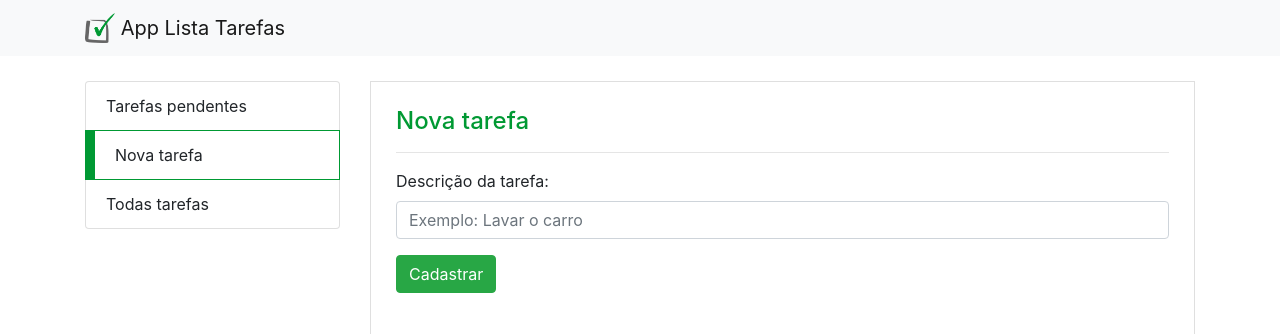
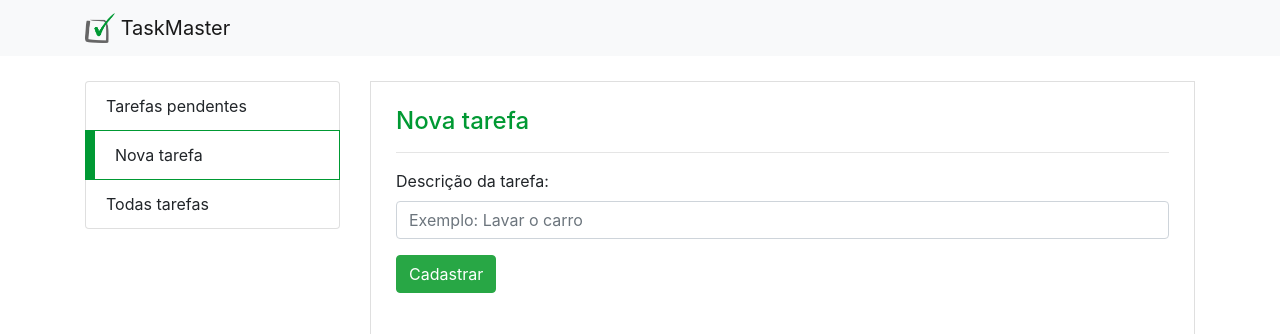
Before and after one commit to kaikerochadev/TaskMaster, a PHP site: page /nova_tarefa.php in a window 1280 px wide. Shown: the top 334 px of the page. Run offline with PHP 8.4, Linux system fonts and the light colour scheme; some libraries are stand-ins or nearby versions.

Commit message:
Adding a new name to the project

```diff
--- a/index.php
+++ b/index.php
@@ -7,7 +7,7 @@
 	<head>
 		<meta charset="utf-8" />
 		<meta name="viewport" content="width=device-width, initial-scale=1">
-		<title>App Lista Tarefas</title>
+		<title>TaskMaster</title>
 
 		<link rel="stylesheet" href="css/estilo.css">
 		<link rel="stylesheet" href="https://stackpath.bootstrapcdn.com/bootstrap/4.1.3/css/bootstrap.min.css" integrity="sha384-MCw98/SFnGE8fJT3GXwEOngsV7Zt27NXFoaoApmYm81iuXoPkFOJwJ8ERdknLPMO" crossorigin="anonymous">
@@ -66,7 +66,7 @@
 			<div class="container">
 				<a class="navbar-brand" href="#">
 					<img src="img/logo.png" width="30" height="30" class="d-inline-block align-top" alt="">
-					App Lista Tarefas
+					TaskMaster
 				</a>
 			</div>
 		</nav>
--- a/nova_tarefa.php
+++ b/nova_tarefa.php
@@ -2,7 +2,7 @@
 	<head>
 		<meta charset="utf-8" />
 		<meta name="viewport" content="width=device-width, initial-scale=1">
-		<title>App Lista Tarefas</title>
+		<title>TaskMaster</title>
 
 		<link rel="stylesheet" href="css/estilo.css">
 		<link rel="stylesheet" href="https://stackpath.bootstrapcdn.com/bootstrap/4.1.3/css/bootstrap.min.css" integrity="sha384-MCw98/SFnGE8fJT3GXwEOngsV7Zt27NXFoaoApmYm81iuXoPkFOJwJ8ERdknLPMO" crossorigin="anonymous">
@@ -14,7 +14,7 @@
 			<div class="container">
 				<a class="navbar-brand" href="#">
 					<img src="img/logo.png" width="30" height="30" class="d-inline-block align-top" alt="">
-					App Lista Tarefas
+					TaskMaster
 				</a>
 			</div>
 		</nav>
--- a/todas_tarefas.php
+++ b/todas_tarefas.php
@@ -7,7 +7,7 @@
 	<head>
 		<meta charset="utf-8" />
 		<meta name="viewport" content="width=device-width, initial-scale=1">
-		<title>App Lista Tarefas</title>
+		<title>TaskMaster</title>
 
 		<link rel="stylesheet" href="css/estilo.css">
 		<link rel="stylesheet" href="https://stackpath.bootstrapcdn.com/bootstrap/4.1.3/css/bootstrap.min.css" integrity="sha384-MCw98/SFnGE8fJT3GXwEOngsV7Zt27NXFoaoApmYm81iuXoPkFOJwJ8ERdknLPMO" crossorigin="anonymous">
@@ -65,7 +65,7 @@
 			<div class="container">
 				<a class="navbar-brand" href="#">
 					<img src="img/logo.png" width="30" height="30" class="d-inline-block align-top" alt="">
-					App Lista Tarefas
+					TaskMaster
 				</a>
 			</div>
 		</nav>
```
